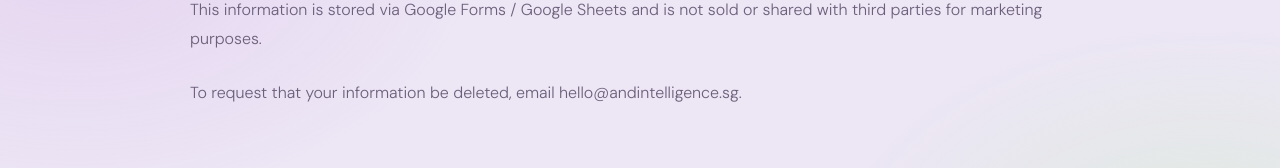
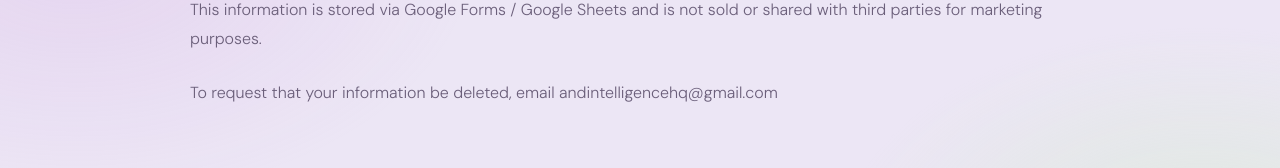
Before and after one commit to altnisthon/-intelligenceweb, a Next.js app: page /privacy in a window 1280 px wide. Shown: the part 463-631 px from the top of the page. Built offline with nearby package versions, Linux system fonts and the light colour scheme.

Commit message:
Update contact email for information deletion requests

```diff
--- a/app/privacy/page.tsx
+++ b/app/privacy/page.tsx
@@ -33,7 +33,7 @@ export default function PrivacyPage() {
             with third parties for marketing purposes.
           </p>
           <p>
-            To request that your information be deleted, email hello@andintelligence.sg.
+            To request that your information be deleted, email andintelligencehq@gmail.com
           </p>
         </div>
       </Container>
```
